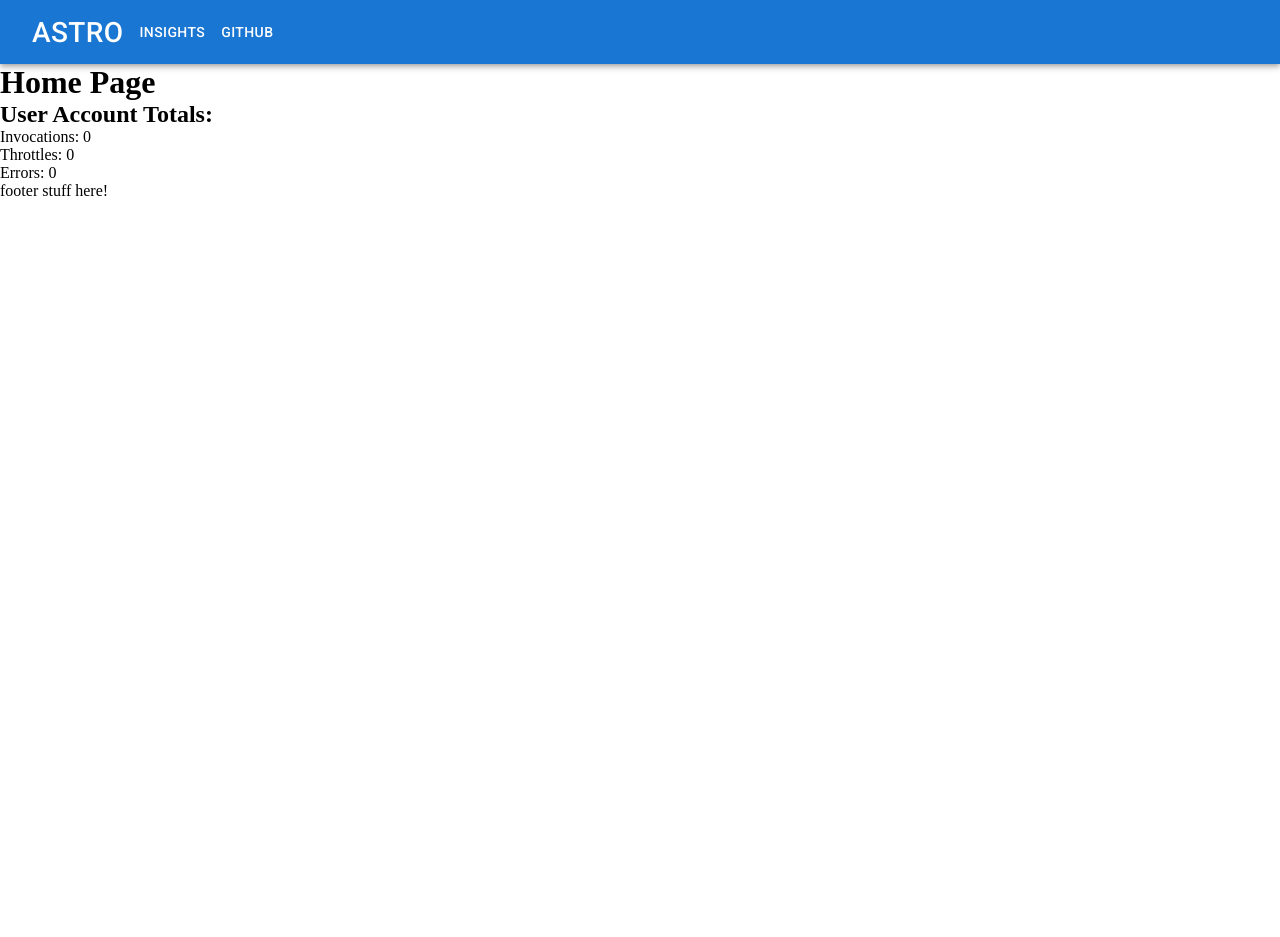
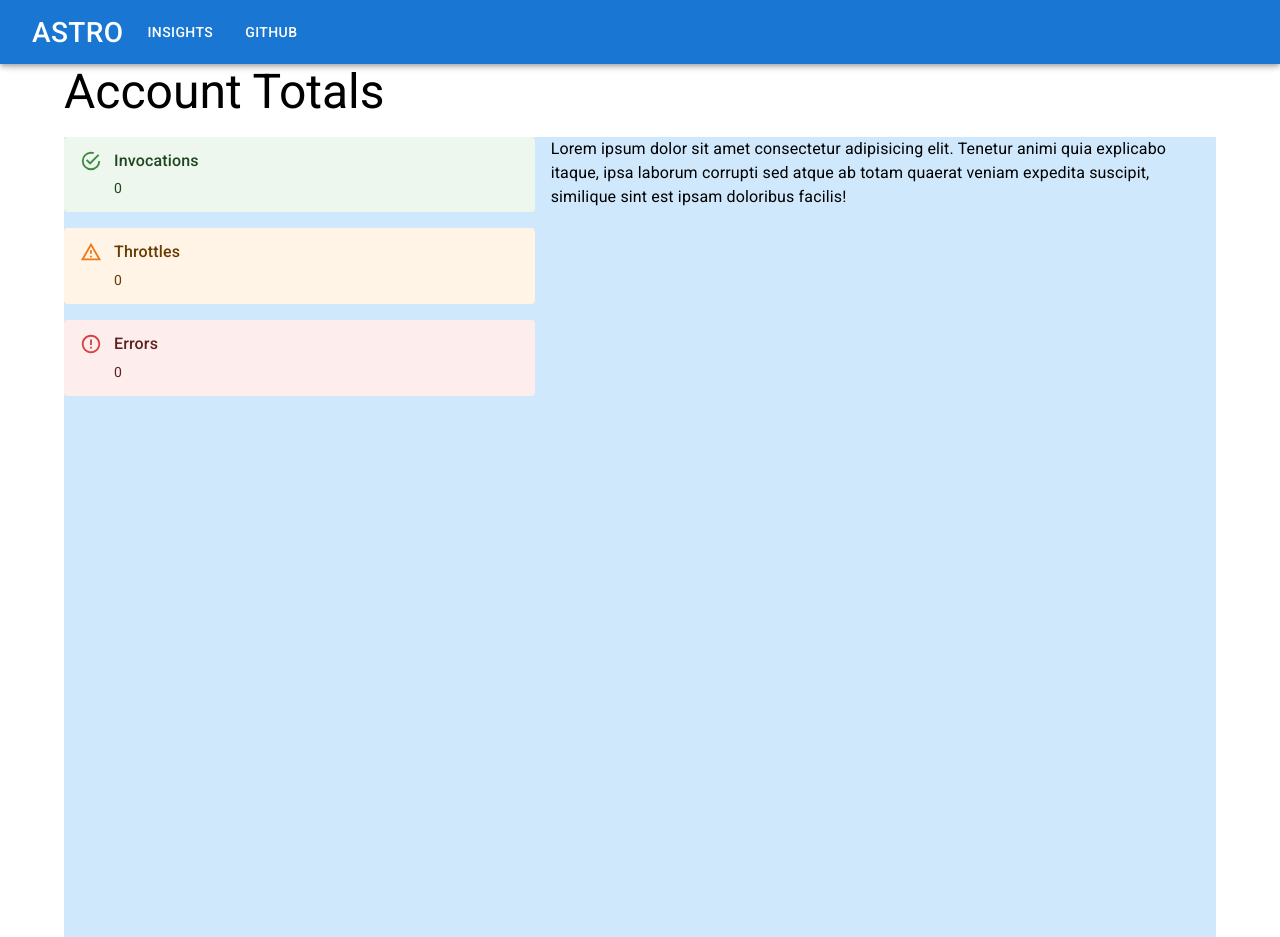
Before and after one commit to oslabs-beta/ASTRO, a React app: page / in a window 1280 px wide. Before the commit the page ends 800 px from the top, so only its background shows below. Built offline with nearby package versions, Linux system fonts and the light colour scheme; no server answers.

Commit message:
added styling

```diff
--- a/src/App.jsx
+++ b/src/App.jsx
@@ -10,8 +10,6 @@ import Github from './components/Github.jsx';
 import { useEffect } from 'react';
 import { getCreds } from './utils/getAWSCreds';
 import { getBackendCreds } from './features/slices/credSlice';
-
-
 
 
 import { BrowserRouter as Router, Routes, Route, Link } from 'react-router-dom';
@@ -47,7 +45,7 @@ function App() {
 
     </Routes>
 
-    <footer>footer stuff here!</footer>
+    {/* <footer>footer stuff here!</footer> */}
 
     </Router>
     )
--- a/src/components/Github.jsx
+++ b/src/components/Github.jsx
@@ -1,7 +1,12 @@
 import React from 'react';
+import { useEffect } from "react";
 
 
 const Github = () => {
+
+  useEffect(() => {
+    window.location.href = "https://github.com/oslabs-beta/ASTRO";
+  }, []);
 
   return (
     <h1>Github page</h1>
--- a/src/components/Invocations.jsx
+++ b/src/components/Invocations.jsx
@@ -33,7 +33,6 @@ const Invocations = () => {
 
   useEffect(() => {
     const response = Promise.resolve(metricsByFunc(credentials, 'Invocations')).then((data) => {
-      console.log(data);
       setTitle(data.options.funcNames[0])
 
       const x = []
--- a/src/components/NavBar.jsx
+++ b/src/components/NavBar.jsx
@@ -15,21 +15,22 @@ export const NavBar = () => {
 
   return (
 
-      <AppBar position="static">
+      <AppBar position="sticky" sx={{ zIndex: (theme) => theme.zIndex.drawer + 1 }}>
         <Toolbar>
 
-          <Button >
+          <Button>
           <Link
             to="/"
             className="navbar-astro"
           >Astro</Link>
           </Button>
 
-          <Button >
+          <Button variant="contained" disableElevation>
           <Link to="/insights">Insights</Link>
           </Button>
 
-          <Button >
+          <Button variant="contained" disableElevation>
+          {/* <Link to="https://github.com/oslabs-beta/ASTRO" target="_blank" rel="noopener noreferrer">Github</Link> */}
           <Link to="/github">Github</Link>
           </Button>
 
--- a/src/components/Sidebar.jsx
+++ b/src/components/Sidebar.jsx
@@ -9,14 +9,9 @@ import AppBar from '@mui/material/AppBar';
 import CssBaseline from '@mui/material/CssBaseline';
 import Toolbar from '@mui/material/Toolbar';
 import List from '@mui/material/List';
-import Typography from '@mui/material/Typography';
 import Divider from '@mui/material/Divider';
 import ListItemButton from '@mui/material/ListItemButton';
-import ListItemIcon from '@mui/material/ListItemIcon';
 import ListItemText from '@mui/material/ListItemText';
-import InboxIcon from '@mui/icons-material/MoveToInbox';
-import MailIcon from '@mui/icons-material/Mail';
-
 
 // const drawerWidth = 240;
 
@@ -50,16 +45,12 @@ export const SideBar = (props) => {
 
         <List>
         {list.map((element, idx) => {
-
-          return <ListItemButton
-          button
+          return (<ListItemButton
           key={idx}
           onClick={() => handleClick(idx)}
           >
             <ListItemText primary={element}/>
-
-          </ListItemButton>
-
+          </ListItemButton>)
         })}
       </List>
       <Divider/>
@@ -68,18 +59,6 @@ export const SideBar = (props) => {
  )
 }
 
-// return(
-//   <div>
-//     {list.map((element, idx) =>
-//       <button
-//         key={idx}
-//         onClick={() => handleClick(idx)}
-//       >
-//         {element}
-//       </button>
-//     )}
-//   </div>
-
 
 /**
  * @Remember { Axios }
--- a/src/pages/Home.jsx
+++ b/src/pages/Home.jsx
@@ -1,6 +1,15 @@
 import React from 'react';
 import { useEffect, useState } from 'react';
 import { metricsAllFunc } from '../utils/getMetricsAllFunc';
+import Typography from '@mui/material/Typography';
+
+///MATERIAL UI
+import Alert from '@mui/material/Alert';
+import AlertTitle from '@mui/material/AlertTitle';
+import Stack from '@mui/material/Stack';
+import Box from '@mui/material/Box';
+import Container from '@mui/material/Container';
+import Grid from '@mui/material/Grid';
 
 function Home(props) {
   const [totalInvocations, setInvocations] = useState(0);
@@ -28,13 +37,44 @@ function Home(props) {
   }
 
   return (
-    <div>
-      <h1>Home Page</h1>
-      <h2>User Account Totals:</h2>
-      <div>Invocations: { totalInvocations }</div>
-      <div>Throttles: { totalThrottles }</div>
-      <div>Errors: { totalErrors }</div>
-    </div>
+
+    <Container maxWidth="lg">
+       <Typography variant="h3" component="div" gutterBottom>
+              Account Totals
+        </Typography>
+      <Box sx={{ flexGrow: 1, display: 'flex', flexDirection: 'row', bgcolor: '#cfe8fc', height: '100vh' }}>
+
+        <Grid container spacing={2} >
+
+            <Grid item xs={5}>
+                <Stack sx={{ width: '100%' }} spacing={2}>
+
+                    <Alert severity="success">
+                      <AlertTitle>Invocations</AlertTitle>
+                      { totalInvocations }
+                    </Alert>
+
+                    <Alert severity="warning">
+                      <AlertTitle>Throttles</AlertTitle>
+                      { totalThrottles }
+                    </Alert>
+
+                    <Alert severity="error">
+                      <AlertTitle>Errors</AlertTitle>
+                      { totalErrors }
+                    </Alert>
+
+                </Stack>
+            </Grid>
+
+            <Grid item xs={7}>
+              <Typography>Lorem ipsum dolor sit amet consectetur adipisicing elit. Tenetur animi quia explicabo itaque, ipsa laborum corrupti sed atque ab totam quaerat veniam expedita suscipit, similique sint est ipsam doloribus facilis!
+              </Typography>
+            </Grid>
+
+        </Grid>
+      </Box>
+    </Container>
   )
 }
 
```
Also changed, not shown: src/styles/styles.css (line endings or trailing spaces).
